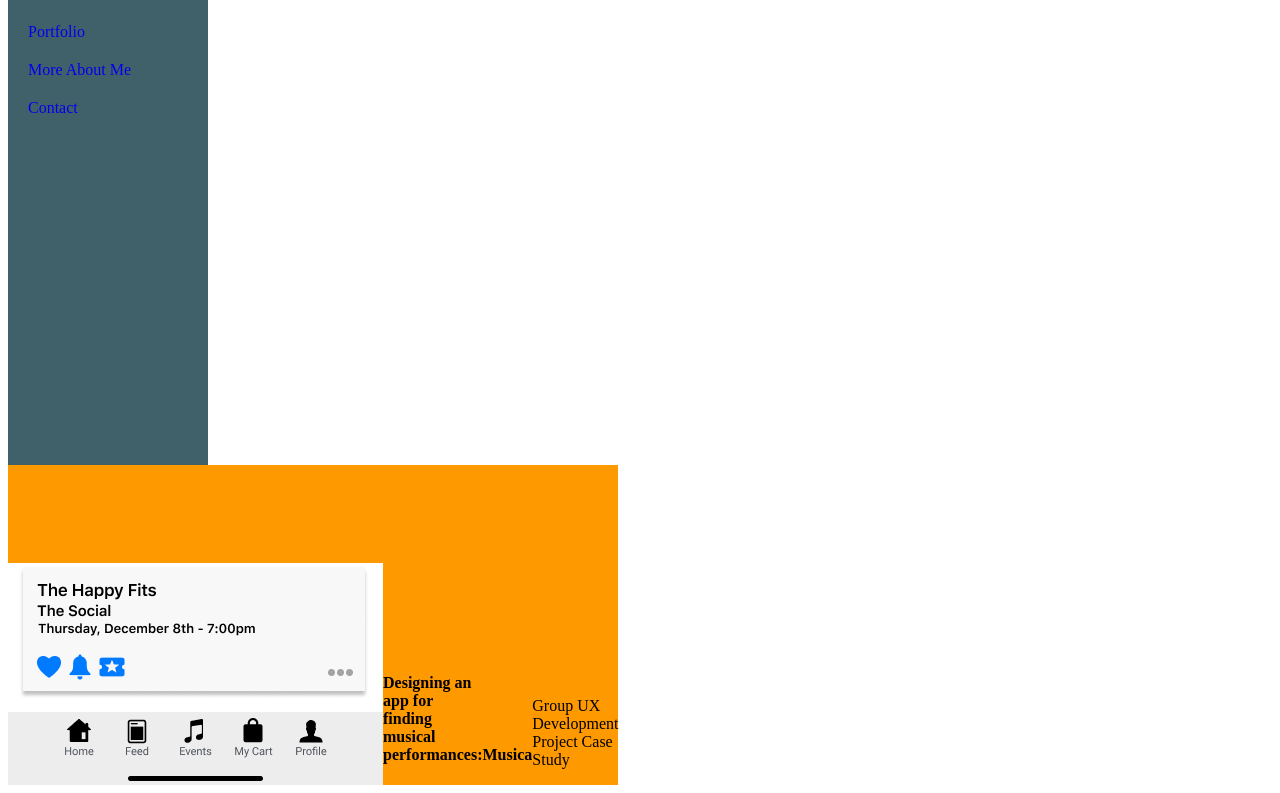
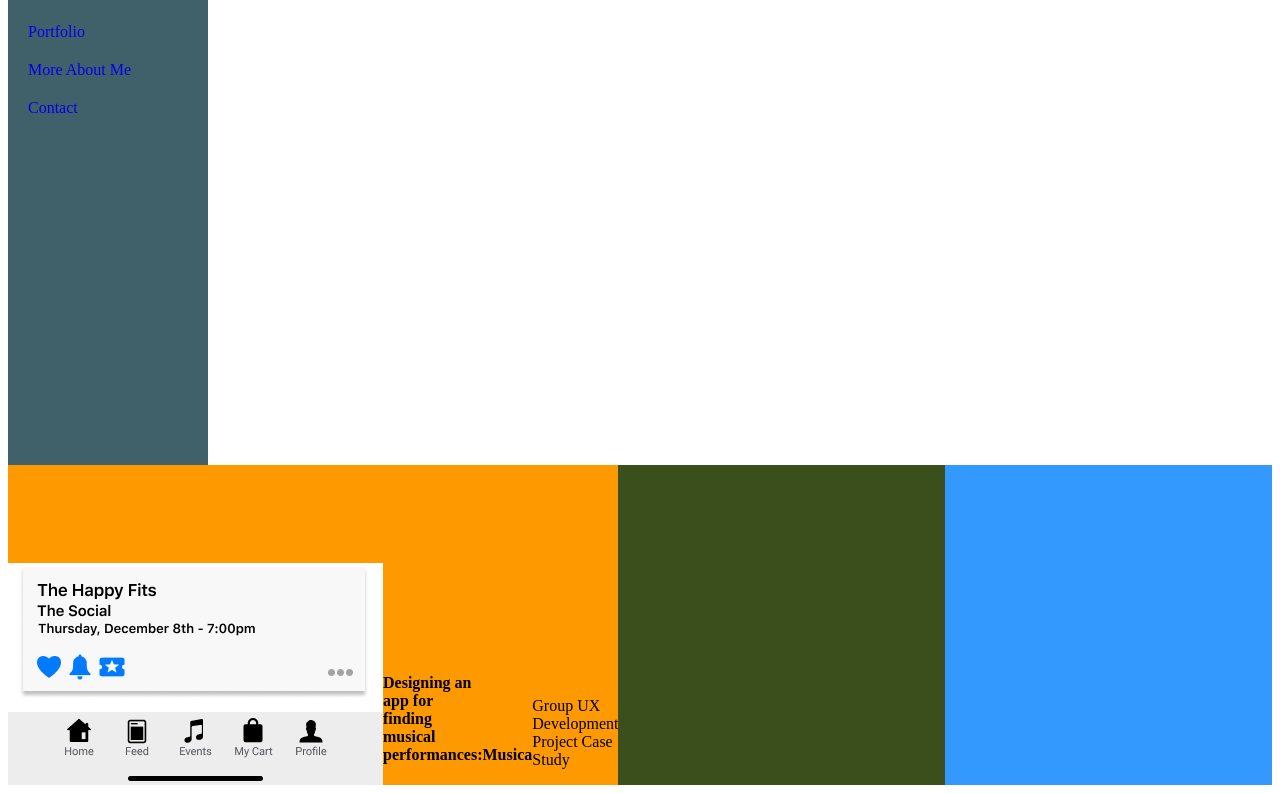
Before and after one commit to hooman-faily/Portfolio-Project, a plain HTML site: page index.html in a window 1280 px wide. Shown: the part 343-1136 px from the top of the page. Drawn offline with Linux system fonts and the light colour scheme.

Commit message:
gave background colors to the tabs

```diff
--- a/css/style.css
+++ b/css/style.css
@@ -46,8 +46,8 @@ aside{
     background-color: #FF9900;
 }
 #grantsDotGovTab{
-
+    background-color: #3A4F1B;
 }
 #familabTab{
-
+    background-color: #3399FE;
 }
```
